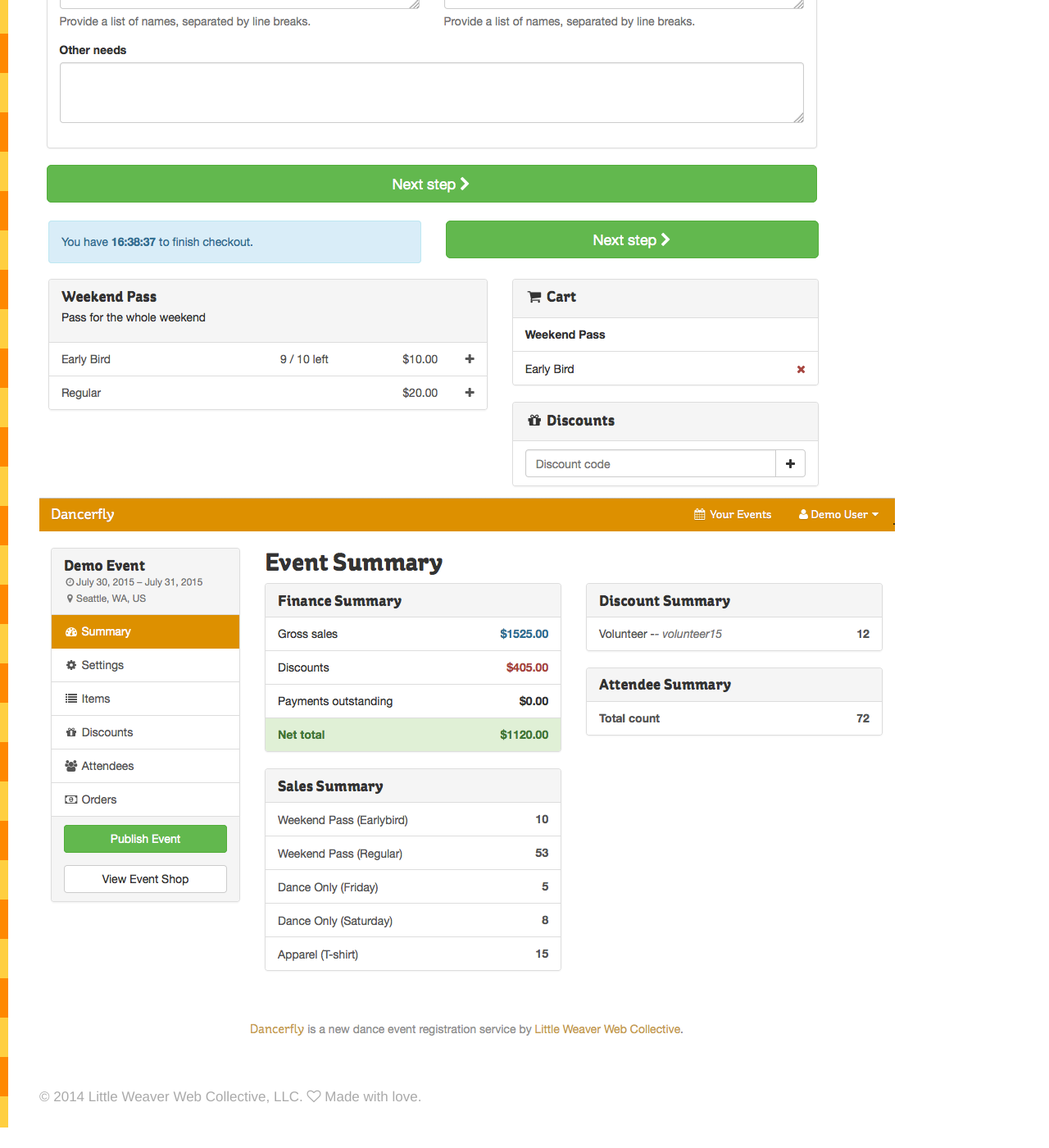
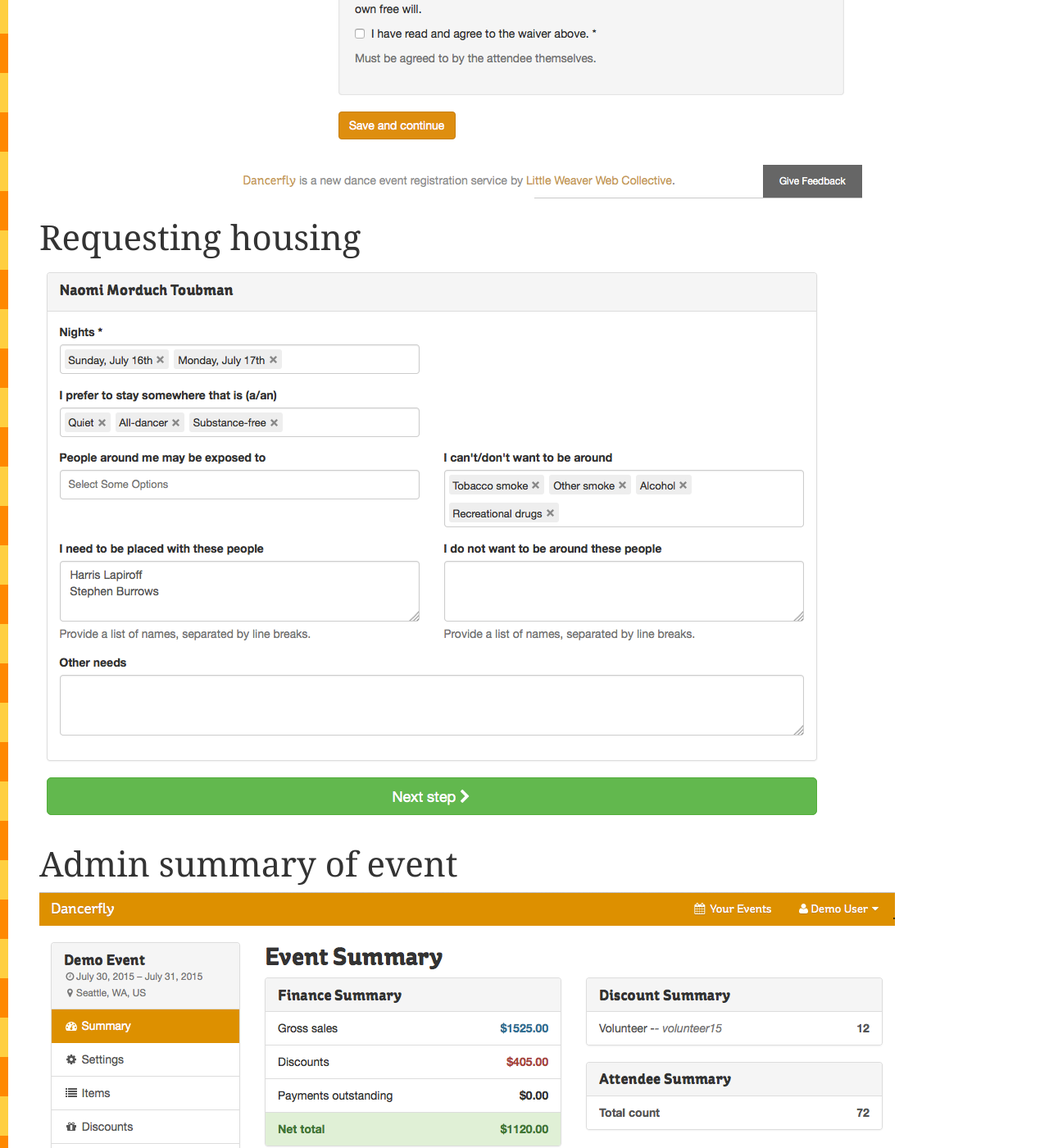
Before and after one commit to littleweaver/littleweaverweb.com, a Jekyll site: the page built from blog/_posts/2014-10-24-dancerfly-beta.markdown, in a window 1280 px wide and 1400 px high, scrolled down 3655 px. Shown: the whole window at 82% size. Built offline with Jekyll 4.4.1, drawn with Linux system fonts in a browser that asks for light colours; before the commit the page ends 5030 px from its top, so only the background shows below that; some of the changed text lies outside the part shown.

Commit message:
Tweaks to dancerfly-beta post.

```diff
--- a/blog/_posts/2014-10-24-dancerfly-beta.markdown
+++ b/blog/_posts/2014-10-24-dancerfly-beta.markdown
@@ -27,9 +27,20 @@ You can try Dancerfly out now at [dancerfly.com][1]!
 
 [1]: http://dancerfly.com
 
+# Event Listing Page
 ![](/media/2014/10/24/event_listing.png)
+
+# Event Shop
 ![](/media/2014/10/24/shop.png)
+
+# Cart
+![](/media/2014/10/24/cart.png)
+
+# Attendee management
 ![](/media/2014/10/24/attendee.png)
+
+# Requesting housing
 ![](/media/2014/10/24/housing_request.png)
-![](/media/2014/10/24/cart.png)
+
+# Admin summary of event
 ![](/media/2014/10/24/event_summary.png)
```
